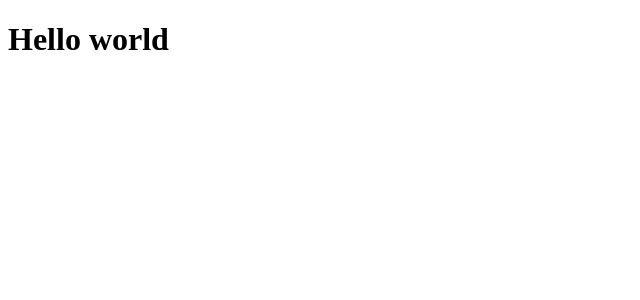
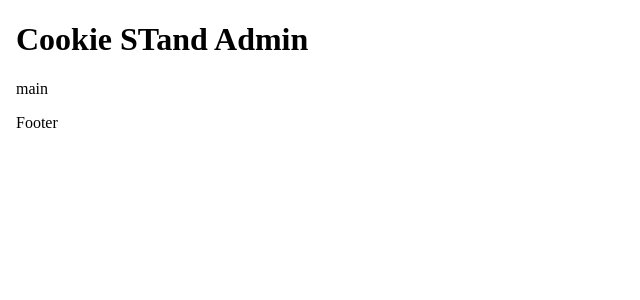
Before and after one commit to seattle-code-py-401-Brendon/cookie-stand-admin, a Next.js app: page / in a window 1280 px wide. Shown: the top 300 px of the page, without its empty margins (0-640 px from the left). Built offline with nearby package versions, Linux system fonts and the light colour scheme.

Commit message:
added components for header, main and footer

```diff
--- /dev/null
+++ b/pages/components/footer/footer.js
@@ -0,0 +1,5 @@
+export default function Footer(){
+    return (
+        <p>Footer</p>
+    )
+}
--- /dev/null
+++ b/pages/components/header/header.js
@@ -0,0 +1,5 @@
+export default function Header() {
+    return (
+      <h1>Cookie STand Admin</h1>
+    )
+  }
--- /dev/null
+++ b/pages/components/main/main.js
@@ -0,0 +1,5 @@
+export default function Main() {
+    return (
+      <p>main</p>
+    )
+  }
--- a/pages/index.js
+++ b/pages/index.js
@@ -1,8 +1,14 @@
+import Header from './components/header/header.js';
+import Main from './components/main/main.js';
+import Footer from './components/footer/footer.js';
+
 
 export default function Home() {
   return (
-    <h1 className="text-3xl font-bold underline">
-      Hello world
-    </h1>
-  )
+    <body>
+      <Header />
+      <Main />
+      <Footer />
+    </body>
+  );
 }
--- a/tailwind.config.js
+++ b/tailwind.config.js
@@ -2,7 +2,7 @@
 module.exports = {
   content: [
     "./pages/**/*.{js,ts,jsx,tsx}",
-    "./components/**/*.{js,ts,jsx,tsx}",
+    ".pages/components/**/*.{js,ts,jsx,tsx}",
   ],
   theme: {
     extend: {},
```
